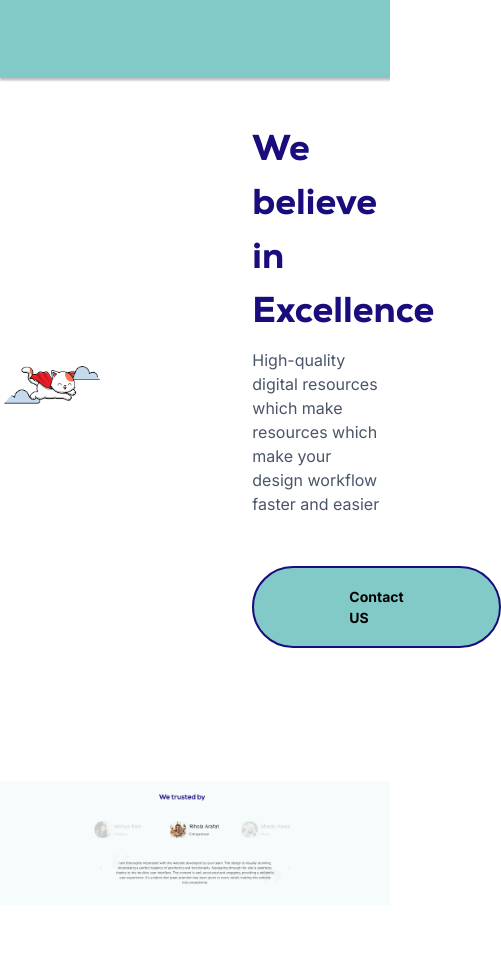
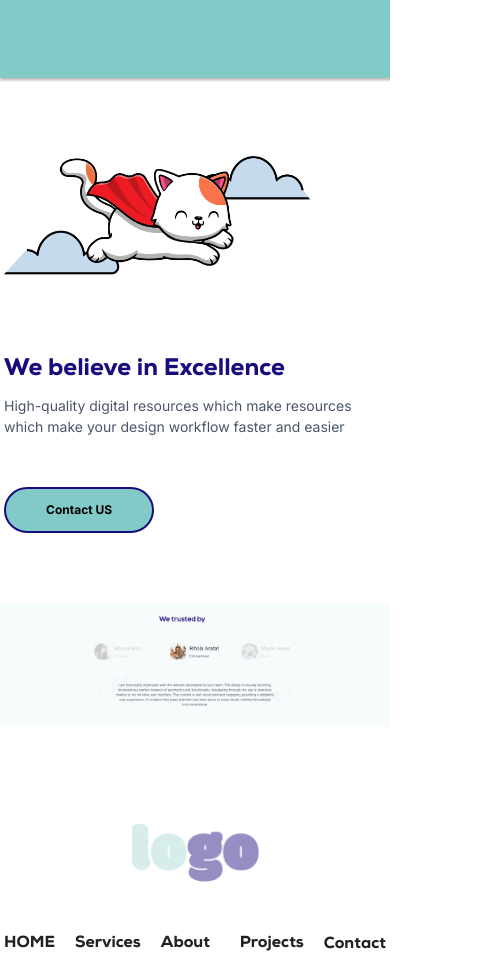
Before and after one commit to sakibtamim/Purrfect-Software-Ltd-demo-, a Next.js app: page / in a window 390 px wide. Shown: the part 3300-4255 px from the top of the page, 501 px wide, since content can reach past the window. Built offline with nearby package versions, Linux system fonts and the light colour scheme.

Commit message:
feat: enhance WeBelieve components; improve layout and styling for better user experience

```diff
--- a/app/components/webelieve/WeBelieve.jsx
+++ b/app/components/webelieve/WeBelieve.jsx
@@ -4,26 +4,27 @@ import Image from "next/image";
 
 const WeBelieve = () => {
   return (
-    <section className="pb-[133px]">
+    <section className="lg:pb-[133px] pb-[70px]">
       <Container>
-        <div className=" flex items-center gap-x-[152px]">
-          <div className="w-[40%]">
+        <div className=" lg:flex items-center gap-x-[152px]">
+          <div className="lg:w-[40%] w-full lg:pb-0 pb-10">
             <Image
               src="/supercat.png"
               alt="Super Cat"
               height={350}
               width={572}
+              className="lg:w-fit lg:h-fit w-[80%] h-[60%] object-contain"
             />
           </div>
-          <div className="w-[35%]">
-            <h2 className="text-[36px] text-[#190D7D] font-[Nexa] pb-2">
+          <div className="lg:w-[35%] w-full">
+            <h2 className="lg:text-[36px] text-[24px] text-[#190D7D] font-[Nexa] pb-2">
               We believe in Excellence
             </h2>
-            <p className="text-[16px] text-[#4A5568] font-normal font-inter pb-[50px]">
+            <p className="lg:text-[16px] text-[14px] text-[#4A5568] font-normal font-inter pb-[50px]">
               High-quality digital resources which make resources which make
               your design workflow faster and easier
             </p>
-            <div className="inline-block text-[14px] text-black font-bold font-inter py-[18px] px-[95px] border-2 border-[#190D7D] bg-[#82CAC7] rounded-full">
+            <div className="inline-block lg:text-[14px] text-[12px] text-black font-bold font-inter lg:py-[18px] py-3 lg:px-[95px] px-10 border-2 border-[#190D7D] bg-[#82CAC7] rounded-full">
               <p>Contact US</p>
             </div>
           </div>
```
